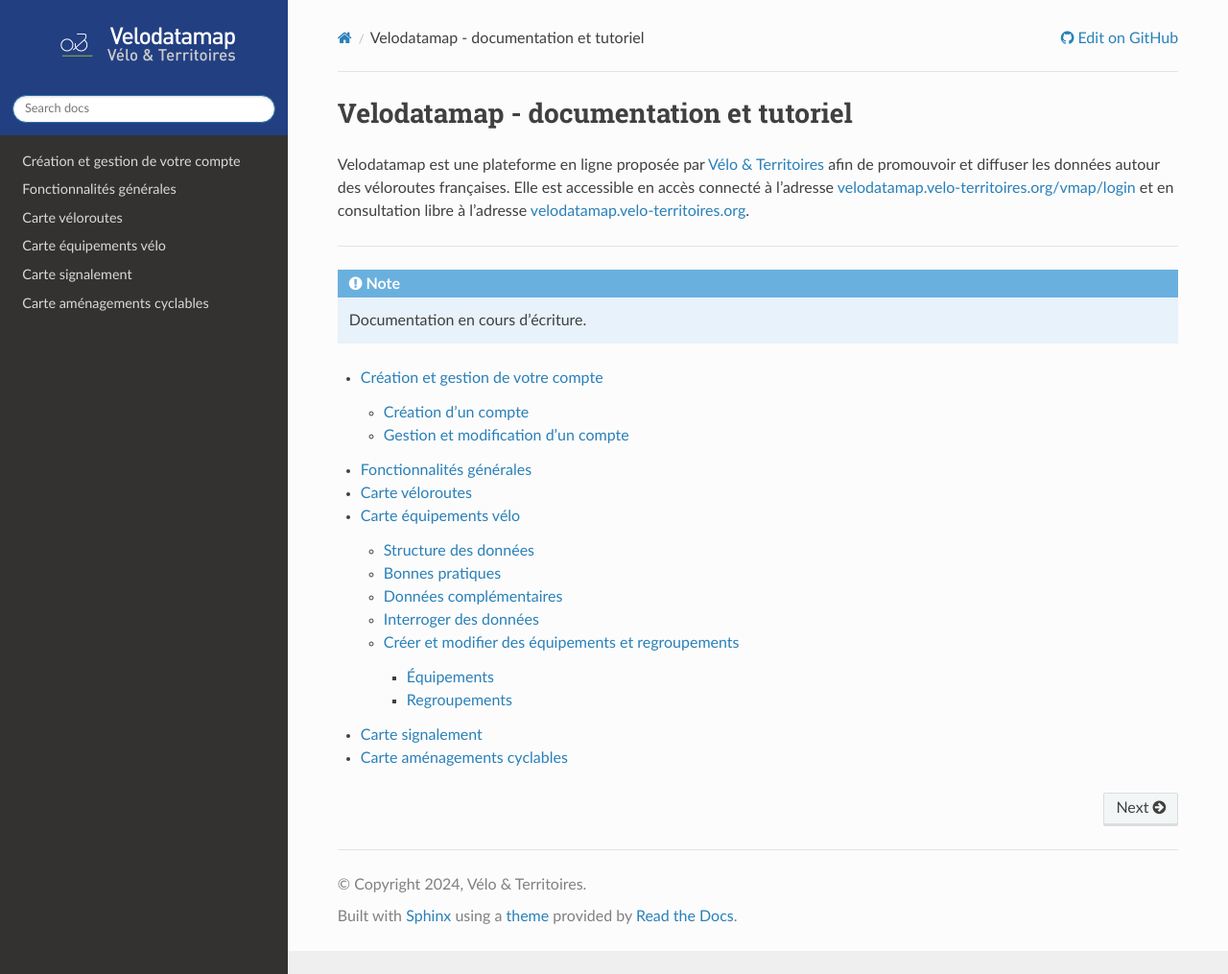
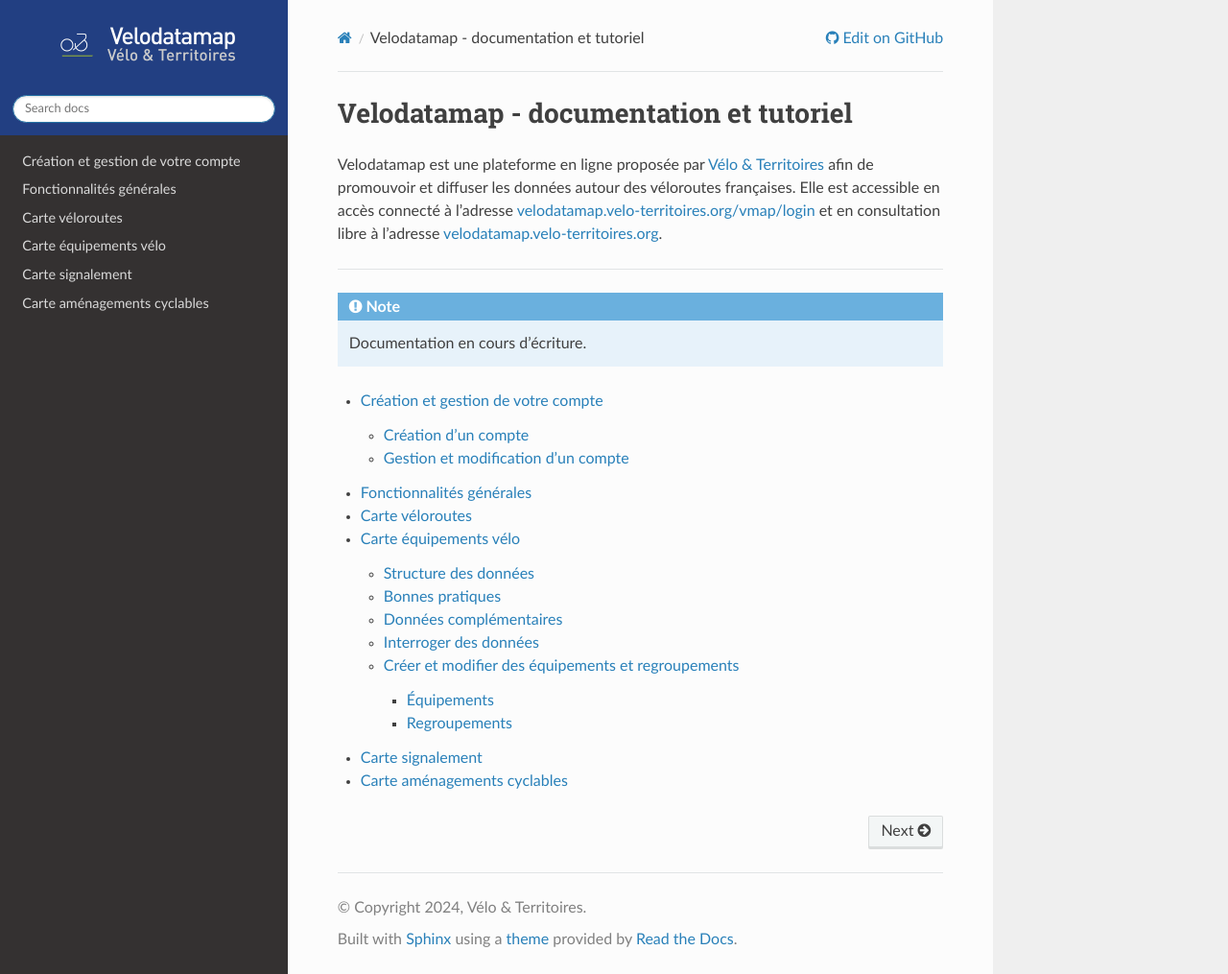
Before and after one commit to reseauvelomarche/velodatamap.readthedocs.io, a Sphinx documentation site: the page built from docs/source/index.rst, in a window 1280 px wide and 1015 px high. Shown: the whole window at 96% size. Built offline with Sphinx 7.4.7 and the Read the Docs theme 2.0.0, drawn with Linux system fonts in a browser that asks for light colours.

Commit message:
Test max width 75%

```diff
--- a/docs/source/_static/css/custom.css
+++ b/docs/source/_static/css/custom.css
@@ -1,3 +1,3 @@
 .wy-nav-content {
-  max-width: none !important;
+  max-width: 75% !important;
 }
```
